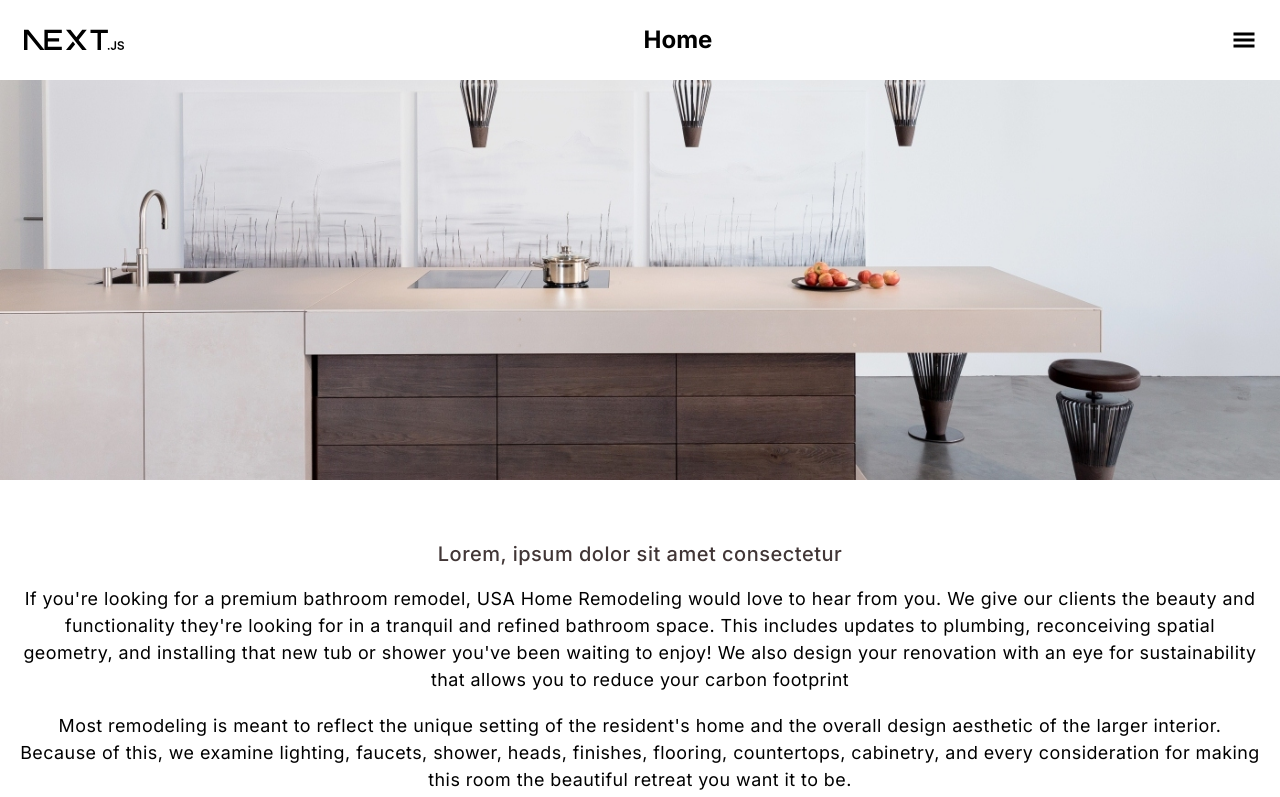
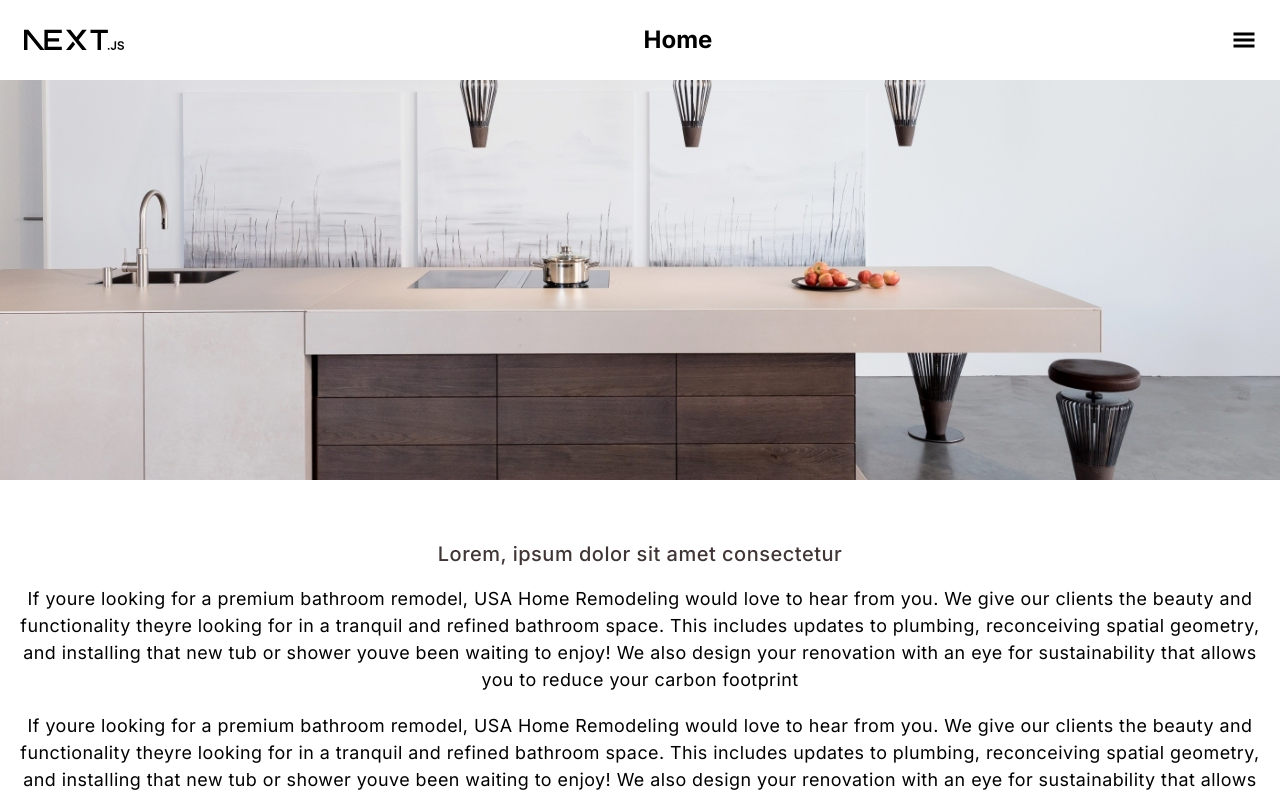
Before and after one commit to Improver2108/woodwork, a Next.js app: page /about in a window 1280 px wide. Shown: the top 797 px of the page. Built offline with nearby package versions, Linux system fonts and the light colour scheme.

Commit message:
"Removed apostrophes in text, duplicated paragraph, and removed some sentences."

```diff
--- a/src/app/[id]/page.tsx
+++ b/src/app/[id]/page.tsx
@@ -15,21 +15,22 @@ export default function ServicePage() {
       </h1>
       <div className="text-center px-5 text-[1.12rem] space-y-5 tracking-wide my-[1em] max-w-[80rem]">
         <p>
-          If you're looking for a premium bathroom remodel, USA Home Remodeling
+          If youre looking for a premium bathroom remodel, USA Home Remodeling
           would love to hear from you. We give our clients the beauty and
-          functionality they're looking for in a tranquil and refined bathroom
+          functionality theyre looking for in a tranquil and refined bathroom
           space. This includes updates to plumbing, reconceiving spatial
-          geometry, and installing that new tub or shower you've been waiting to
+          geometry, and installing that new tub or shower youve been waiting to
           enjoy! We also design your renovation with an eye for sustainability
           that allows you to reduce your carbon footprint
         </p>
         <p>
-          Most remodeling is meant to reflect the unique setting of the
-          resident's home and the overall design aesthetic of the larger
-          interior. Because of this, we examine lighting, faucets, shower,
-          heads, finishes, flooring, countertops, cabinetry, and every
-          consideration for making this room the beautiful retreat you want it
-          to be.
+          If youre looking for a premium bathroom remodel, USA Home Remodeling
+          would love to hear from you. We give our clients the beauty and
+          functionality theyre looking for in a tranquil and refined bathroom
+          space. This includes updates to plumbing, reconceiving spatial
+          geometry, and installing that new tub or shower youve been waiting to
+          enjoy! We also design your renovation with an eye for sustainability
+          that allows you to reduce your carbon footprint
         </p>
       </div>
       <div className="grid grid-cols-2 md:grid-cols-4 px-5 max-w-[80rem] gap-2 py-5">
```
